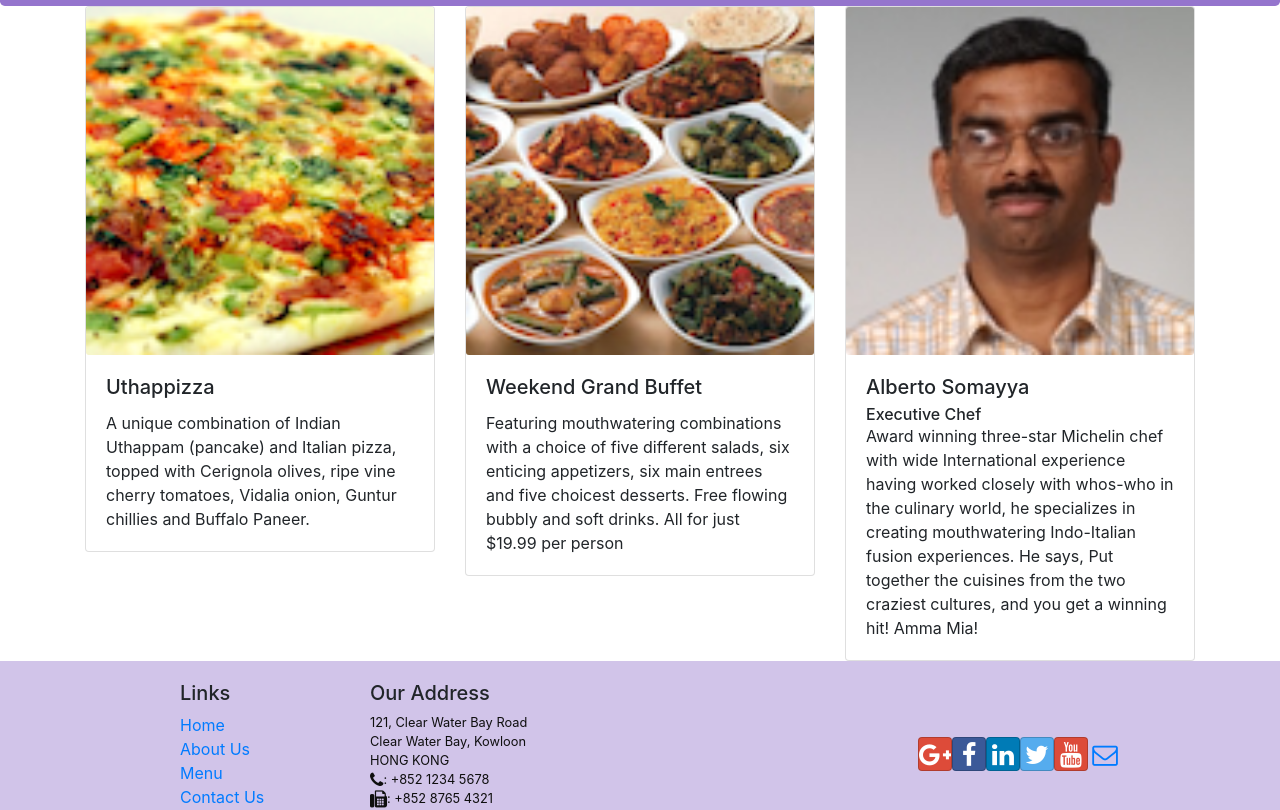
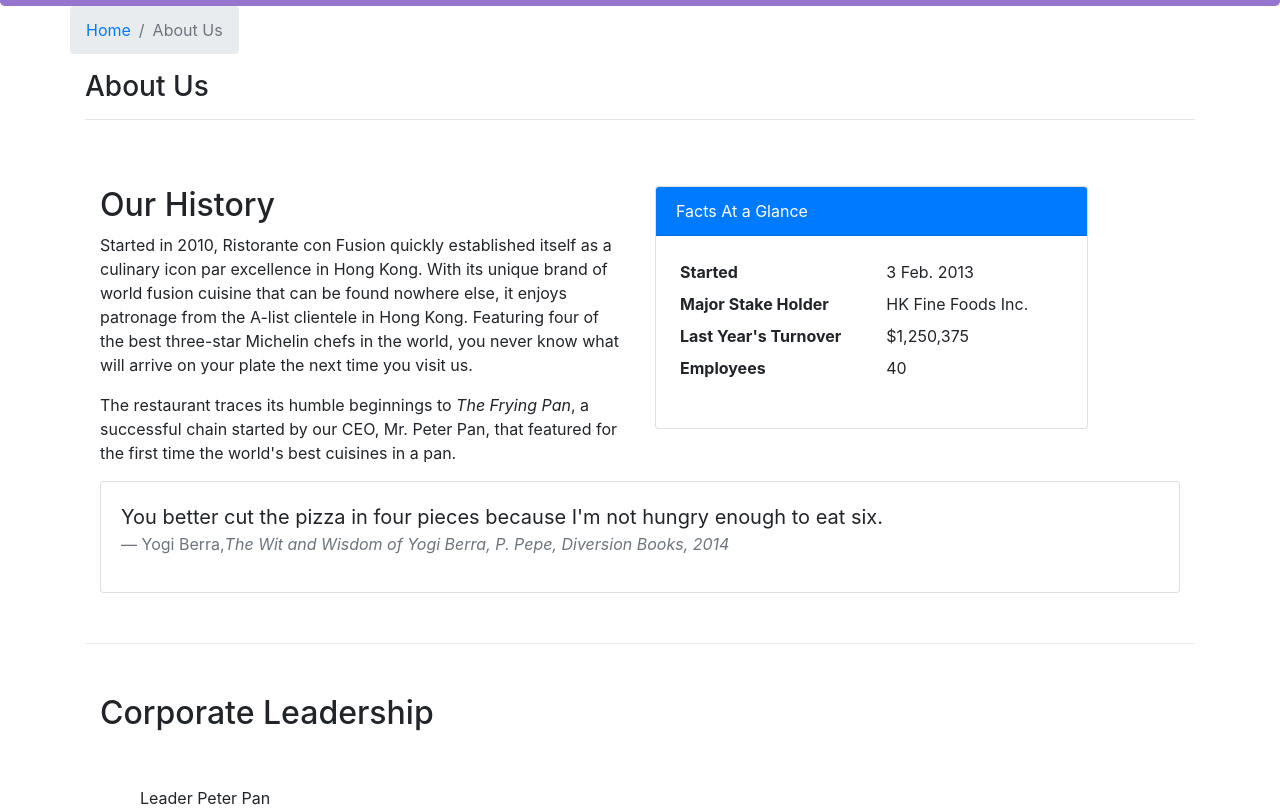
Before and after one commit to SARTHAK-27/Front-end-with-React, a React (Create React App) app: page /aboutus in a window 1280 px wide. Before the commit this address led to /home. Shown: the part 336-1146 px from the top of the page. Built offline with nearby package versions, Linux system fonts and the light colour scheme.

Commit message:
About us component added

```diff
--- /dev/null
+++ b/src/components/AboutComponent.js
@@ -0,0 +1,77 @@
+import React from 'react';
+import { Breadcrumb, BreadcrumbItem, Card, CardBody, CardHeader, Media } from 'reactstrap';
+import { Link } from 'react-router-dom';
+
+function About(props) {
+
+    const leaders = props.leaders.map((leader) => {
+        return (
+            <p>Leader {leader.name}</p>
+        );
+    });
+
+    return(
+        <div className="container">
+            <div className="row">
+                <Breadcrumb>
+                    <BreadcrumbItem><Link to="/home">Home</Link></BreadcrumbItem>
+                    <BreadcrumbItem active>About Us</BreadcrumbItem>
+                </Breadcrumb>
+                <div className="col-12">
+                    <h3>About Us</h3>
+                    <hr />
+                </div>
+            </div>
+            <div className="row row-content">
+                <div className="col-12 col-md-6">
+                    <h2>Our History</h2>
+                    <p>Started in 2010, Ristorante con Fusion quickly established itself as a culinary icon par excellence in Hong Kong. With its unique brand of world fusion cuisine that can be found nowhere else, it enjoys patronage from the A-list clientele in Hong Kong.  Featuring four of the best three-star Michelin chefs in the world, you never know what will arrive on your plate the next time you visit us.</p>
+                    <p>The restaurant traces its humble beginnings to <em>The Frying Pan</em>, a successful chain started by our CEO, Mr. Peter Pan, that featured for the first time the world's best cuisines in a pan.</p>
+                </div>
+                <div className="col-12 col-md-5">
+                    <Card>
+                        <CardHeader className="bg-primary text-white">Facts At a Glance</CardHeader>
+                        <CardBody>
+                            <dl className="row p-1">
+                                <dt className="col-6">Started</dt>
+                                <dd className="col-6">3 Feb. 2013</dd>
+                                <dt className="col-6">Major Stake Holder</dt>
+                                <dd className="col-6">HK Fine Foods Inc.</dd>
+                                <dt className="col-6">Last Year's Turnover</dt>
+                                <dd className="col-6">$1,250,375</dd>
+                                <dt className="col-6">Employees</dt>
+                                <dd className="col-6">40</dd>
+                            </dl>
+                        </CardBody>
+                    </Card>
+                </div>
+                <div className="col-12">
+                    <Card>
+                        <CardBody className="bg-faded">
+                            <blockquote className="blockquote">
+                                <p className="mb-0">You better cut the pizza in four pieces because
+                                    I'm not hungry enough to eat six.</p>
+                                <footer className="blockquote-footer">Yogi Berra,
+                                <cite title="Source Title">The Wit and Wisdom of Yogi Berra,
+                                    P. Pepe, Diversion Books, 2014</cite>
+                                </footer>
+                            </blockquote>
+                        </CardBody>
+                    </Card>
+                </div>
+            </div>
+            <div className="row row-content">
+                <div className="col-12">
+                    <h2>Corporate Leadership</h2>
+                </div>
+                <div className="col-12">
+                    <Media list>
+                        {leaders}
+                    </Media>
+                </div>
+            </div>
+        </div>
+    );
+}
+
+export default About;
--- a/src/components/MainComponent.js
+++ b/src/components/MainComponent.js
@@ -2,6 +2,7 @@ import React, {Component} from 'react';
 import Home from './HomeComponent';
 import Menu from './MenuComponent.js';
 import Contact from './ContactComponent';
+import About from "./AboutComponent";
 import DishDetailcomponent from './DishDetailComponent';
 import Header from './HeaderComponent';
 import Footer from './FooterComponent';
@@ -49,6 +50,7 @@ const DishWithId = ({match}) => {
             <Route path="/home" component={HomePage}></Route>
             <Route exact path="/menu" component={() => <Menu dishes={this.state.dishes} />}></Route>
             <Route path="/menu/:dishId" component={DishWithId}></Route>
+            <Route exact path="/aboutus" component={() => <About leaders={this.state.leaders} />}></Route>
             <Route exact path="/contactus" component={Contact}></Route>
             <Redirect to="/home"></Redirect>
         </Switch>
```
